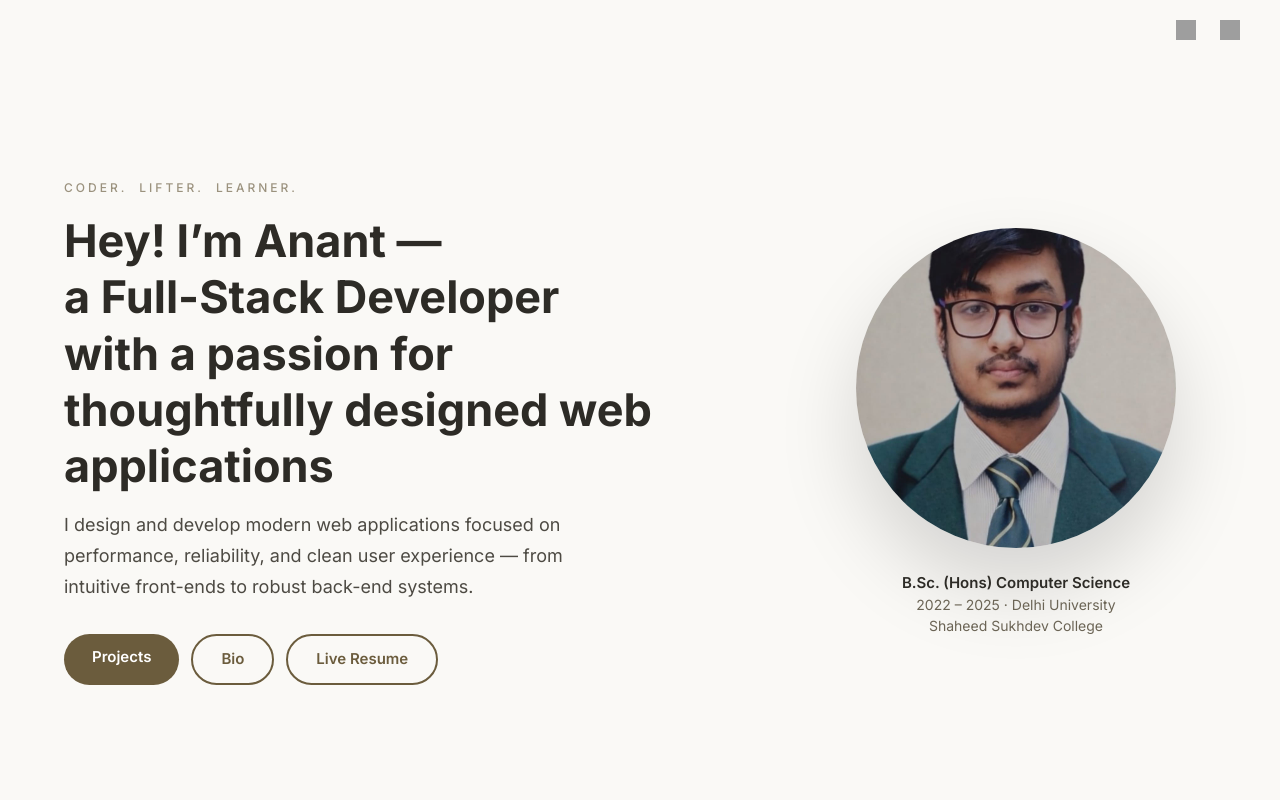
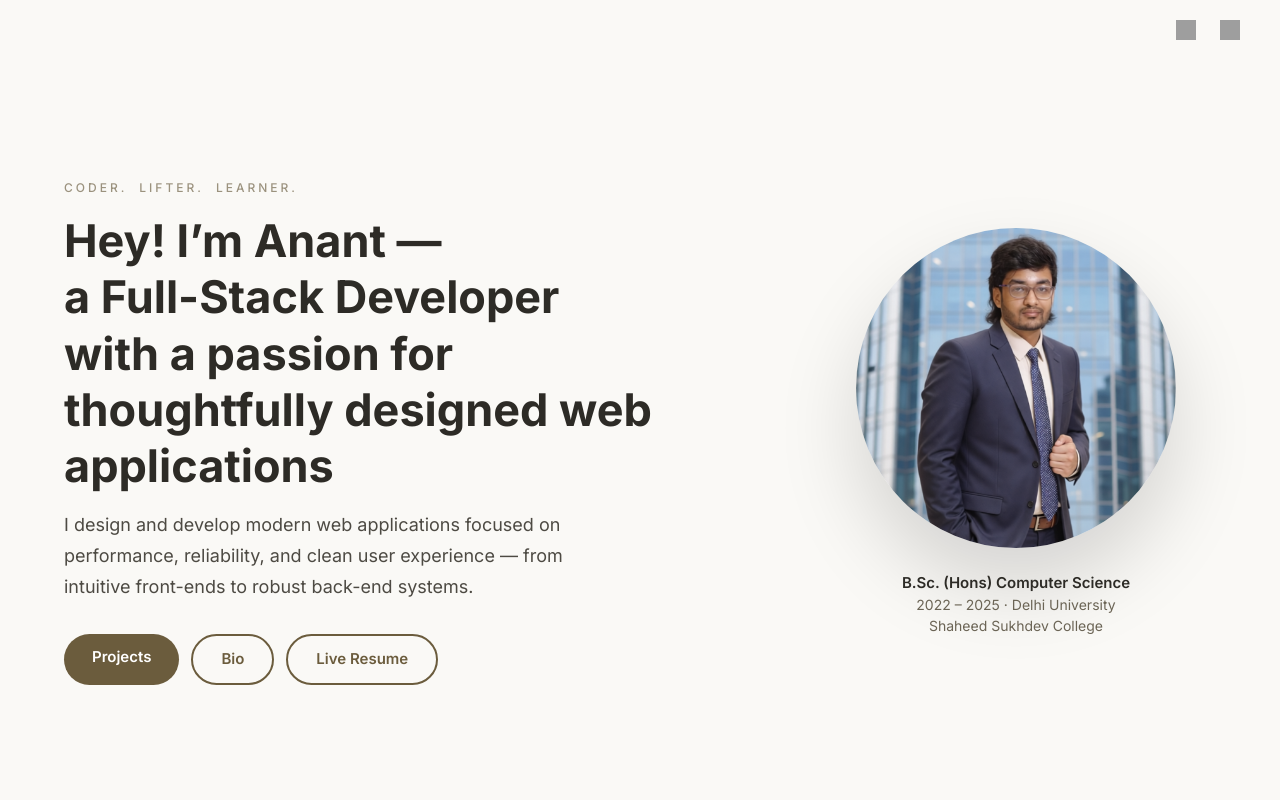
Before and after one commit to JoeDev420/Portfolio-Website, a React (Vite) app: page / in a window 1280 px wide. Shown: the top 800 px of the page. Built offline with nearby package versions, Linux system fonts and the light colour scheme; grey boxes are pictures that could not be loaded.

Commit message:
profile pic changed

```diff
--- a/src/components/Home/Hero.jsx
+++ b/src/components/Home/Hero.jsx
@@ -110,7 +110,7 @@ const Hero = () => {
           transition={{ delay: 0.8, duration: 0.75, ease: "easeOut" }}
         >
           <img
-            src="/boku2.jpeg"
+            src="/profile.png"
             alt="Profile"
             className="w-[220px] h-[220px] sm:w-[260px] sm:h-[260px] lg:w-[320px] lg:h-[320px] rounded-full object-cover bg-gradient-to-br from-[#d6c9a3] to-[#bba36a] shadow-[0_40px_80px_rgba(0,0,0,0.15)] mb-6 lg:mr-10"
           />
--- a/src/index.css
+++ b/src/index.css
@@ -3,6 +3,10 @@
 
 
 
+html {
+  scroll-behavior: smooth;
+}
+
 body {
   font-family: 'Inter', sans-serif;
   background-color: #faf9f6;
```
Also changed, not shown: public/profile.png (added).
